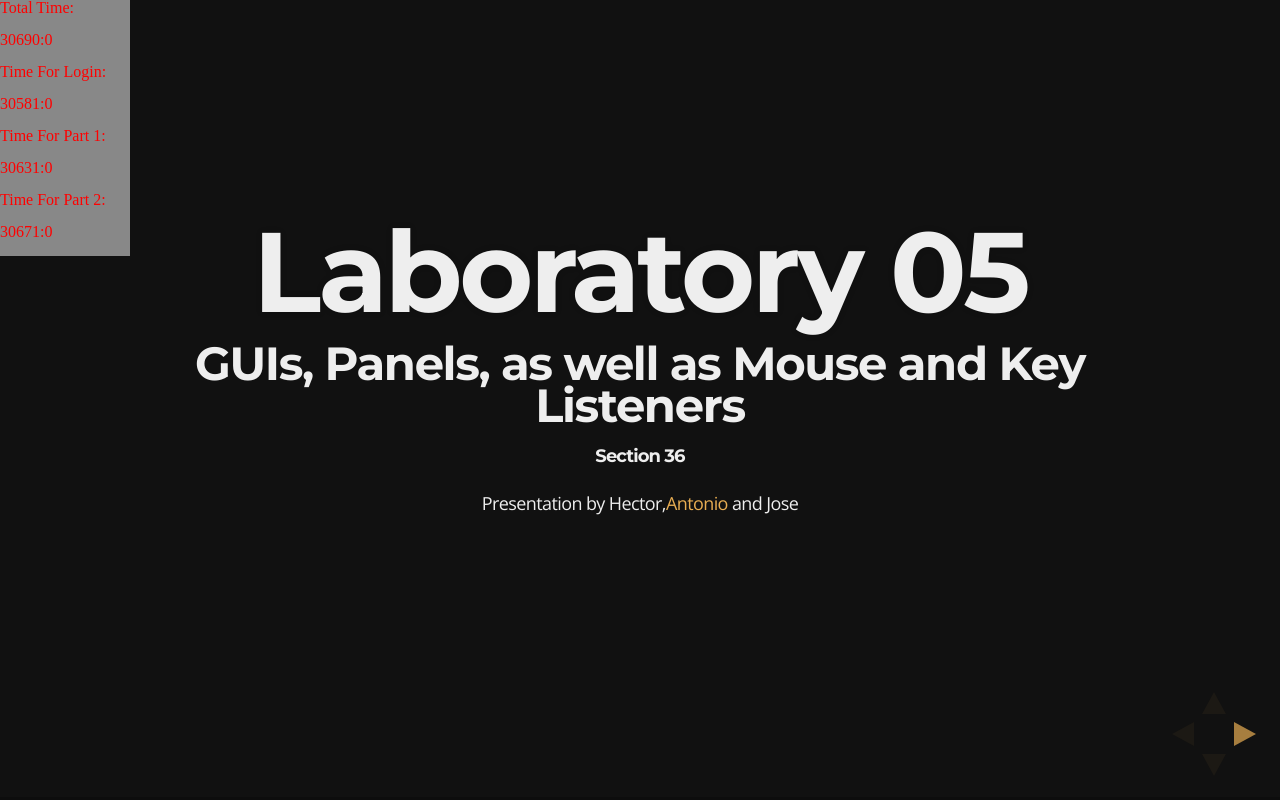
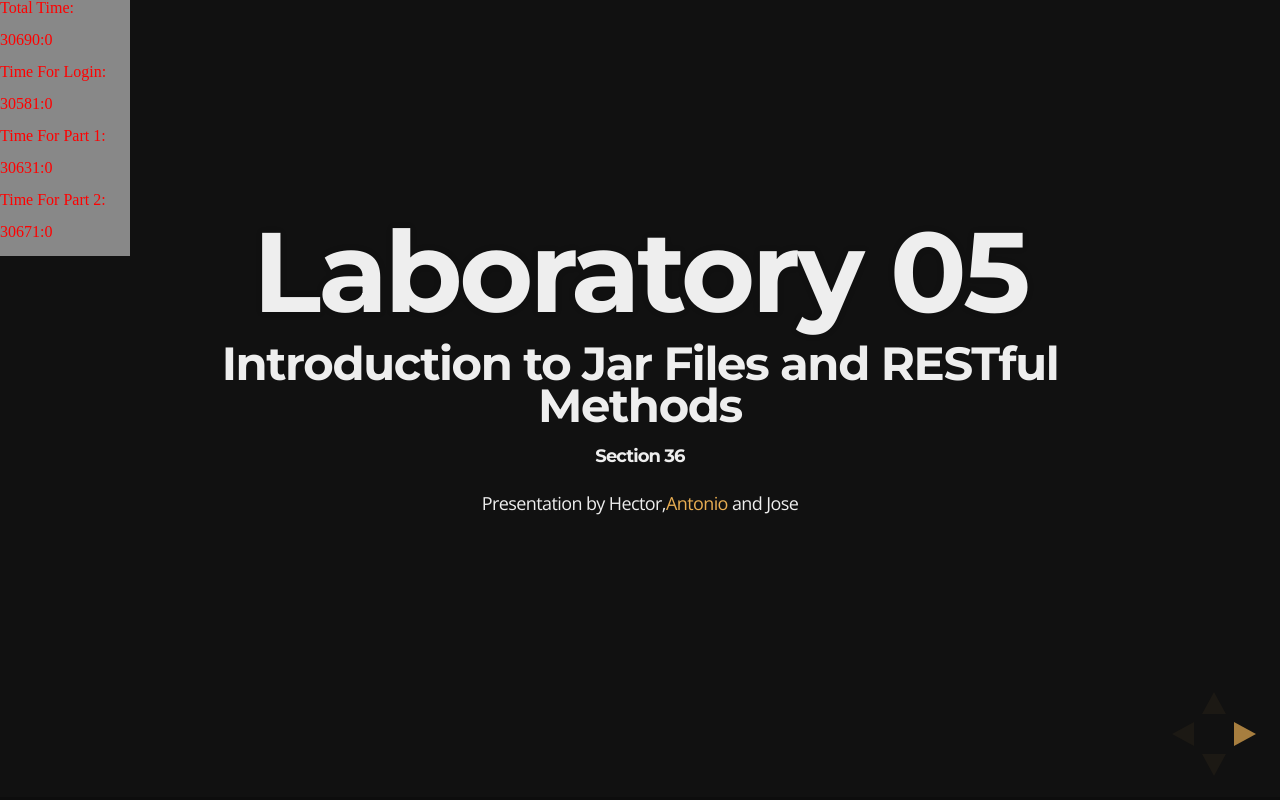
Before and after one commit to Apo45ty/ICOM4015LABS, a website: page Laboratory_05/index.html in a window 1280 px wide. Drawn offline with nearby package versions, Linux system fonts and the light colour scheme.

Commit message:
Added presentation 05\

```diff
--- a/Laboratory_05/index.html
+++ b/Laboratory_05/index.html
@@ -63,7 +63,7 @@
 			<div class="slides">
 				<section>
 					<h1>Laboratory 05</h1>
-					<h3>GUIs, Panels, as well as Mouse and Key Listeners</h3>
+					<h3>Introduction to Jar Files and RESTful Methods</h3>
 					<h4 ><small id="section">Section </small></h4>
 					<p>
 						<small>Presentation by Hector,<a href="http://github.com/apo45ty">Antonio</a> and Jose </small>
@@ -137,6 +137,7 @@ Request Line -> GET / HTTP/1.0
 					<h4>Example Response</h4>
 					<pre><code>
 					HTTP/1.0 200 OK
+					...
 					</code></pre>
 				</section>
 				<section>
@@ -157,6 +158,7 @@ Request Line -> POST / HTTP/1.0
 					<h4>Example Response</h4>
 					<pre><code>
 					HTTP/1.0 200 OK
+					...
 					</code></pre>
 				</section>
 				<section>
```
